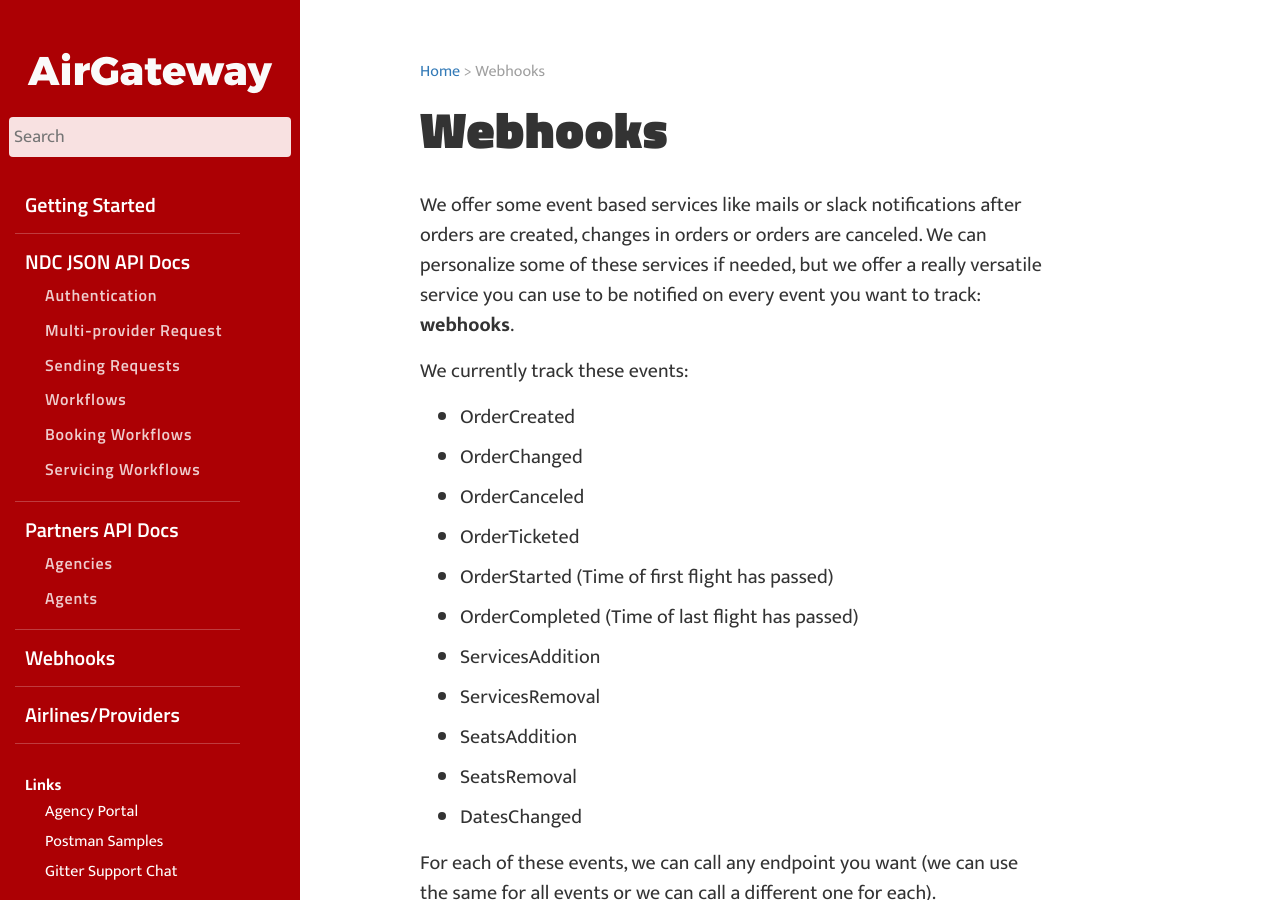
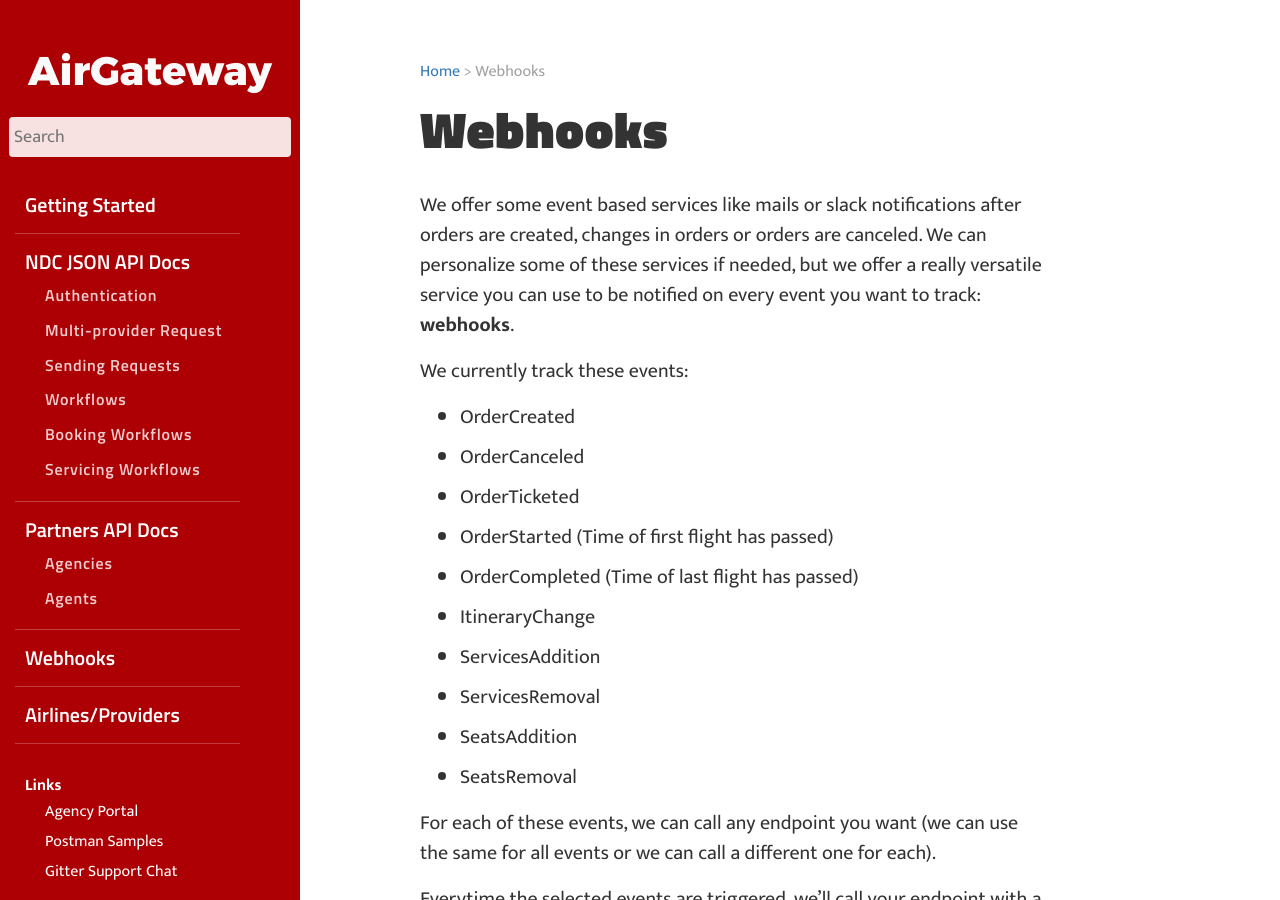
Before and after one commit to AirGateway/dev-guides-jekyll, a Jekyll site: the page built from _pages/mydoc_webhooks.md, in a window 1280 px wide and 900 px high. Built offline with Jekyll 4.4.1, drawn with Linux system fonts in a browser that asks for light colours; comment, search, counter and statistics services are not loaded.

Commit message:
Update mydoc_webhooks.md

```diff
--- a/_pages/mydoc_webhooks.md
+++ b/_pages/mydoc_webhooks.md
@@ -10,16 +10,15 @@ We offer some event based services like mails or slack notifications after order
 We currently track these events:
 
 - OrderCreated
-- OrderChanged
 - OrderCanceled
 - OrderTicketed
 - OrderStarted (Time of first flight has passed)
 - OrderCompleted (Time of last flight has passed)
+- ItineraryChange
 - ServicesAddition
 - ServicesRemoval
 - SeatsAddition
 - SeatsRemoval
-- DatesChanged
 
 For each of these events, we can call any endpoint you want (we can use the same for all events or we can call a different one for each).
 
```
